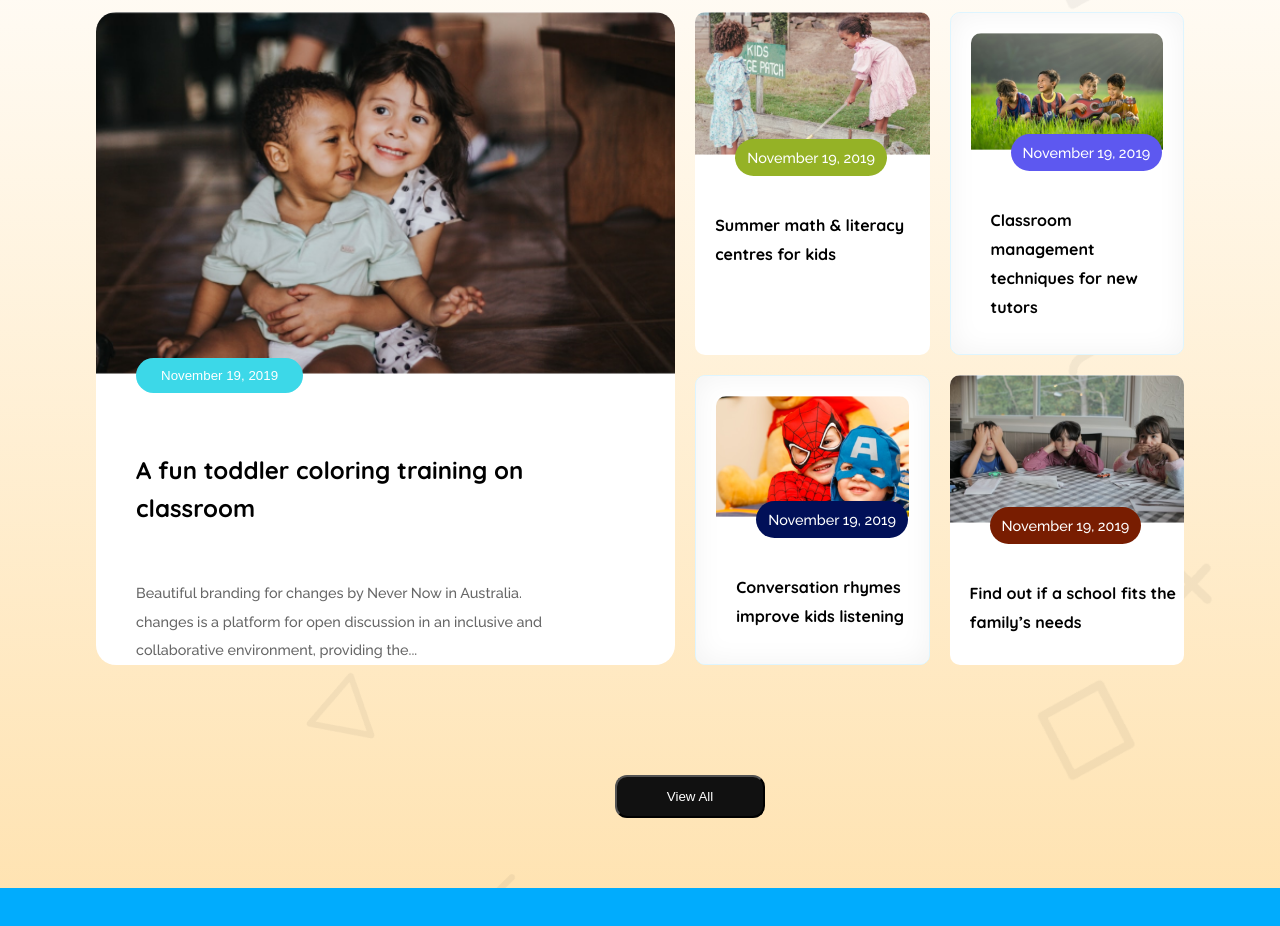
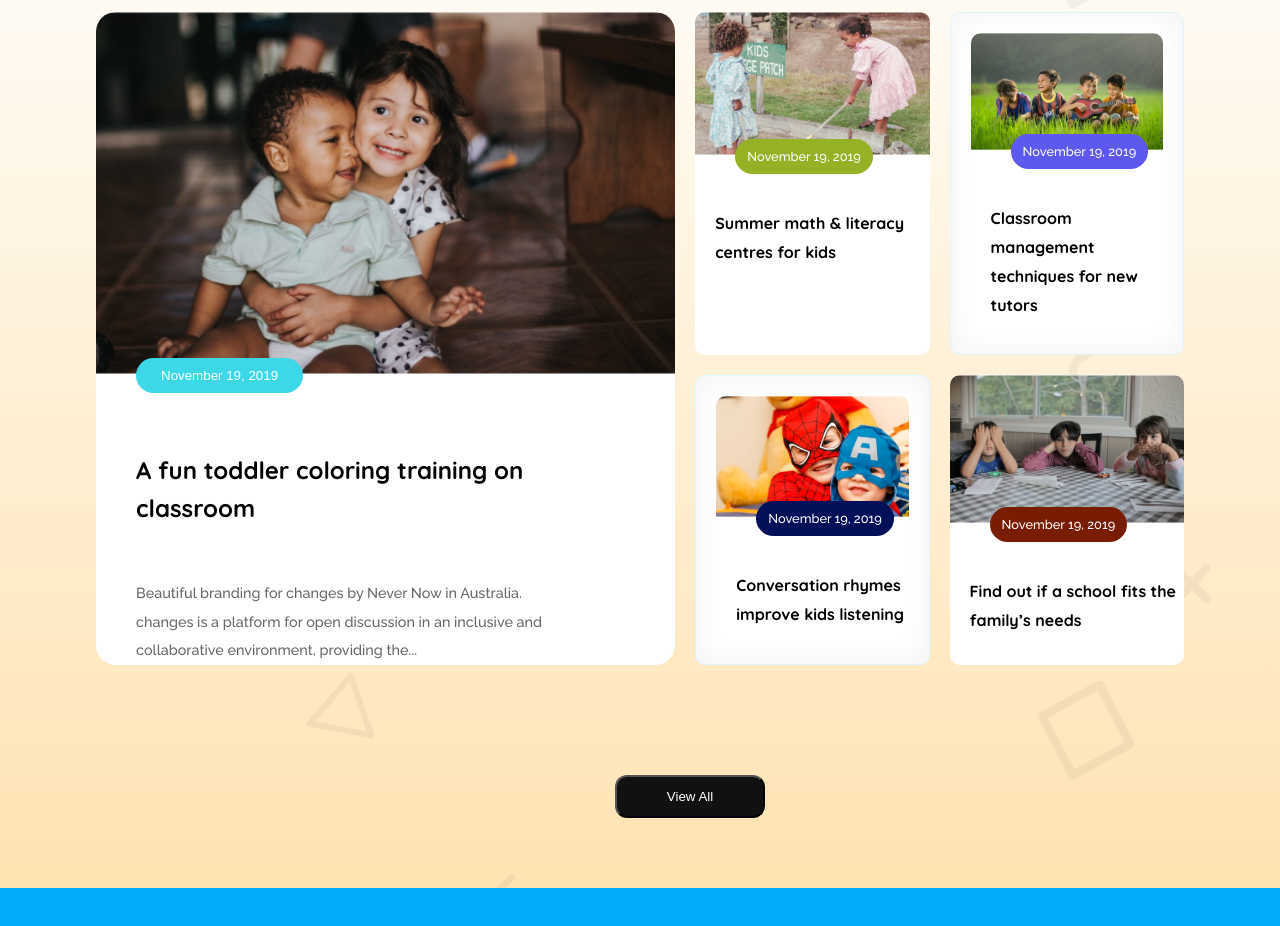
Before and after one commit to nokibjh/b11-a2-kids, a plain HTML site: page index.html in a window 1280 px wide. Shown: the part 1620-2546 px from the top of the page. Drawn offline with Linux system fonts and the light colour scheme.

Commit message:
add commit

```diff
--- a/style/style.css
+++ b/style/style.css
@@ -296,7 +296,7 @@ main{
 }
 .btn-stories{
     padding: 10px 25px;
-    border-radius: 47.93px;
+    border-radius: 40.93px;
     background: rgb(60, 216, 232);
     color: #fff;
     border: none;
@@ -341,7 +341,7 @@ main{
     position: relative;
 }
 .btn-card1{
-    border-radius: 47.93px;
+    border-radius: 40.93px;
     color: #ffffff;
     border: none;
     text-align: center;
@@ -352,7 +352,7 @@ main{
     top: -20px;
     right: -20px;
     font-family: Raleway;
-    font-size: .90rem;
+    font-size: .80rem;
     font-weight: 500;
     }
 .btn-card1:hover{
@@ -371,7 +371,7 @@ main{
     border-radius: 10px 10px 0px 0px;
 }
 .btn-card2{
-    border-radius: 47.93px;
+    border-radius: 40.93px;
     background: #5D58F0;
     color: #fff;
     border: none;
@@ -381,7 +381,7 @@ main{
     top: -20px;
     right: -20px;
     font-family: Raleway;
-    font-size: .90rem;
+    font-size: .80rem;
     font-weight: 500;
     }
 .card-3{
@@ -397,7 +397,7 @@ main{
         border-radius: 10px 10px 0px 0px;
  }
  .btn-card3{
-    border-radius: 47.93px;
+    border-radius: 40.93px;
     background: #011058;
     color: #fff;
     border: none;
@@ -407,7 +407,7 @@ main{
     top: -20px;
     right: -20px;
     font-family: Raleway;
-    font-size: .90rem;
+    font-size: .80rem;
     font-weight: 500;
     }
 .card-4{
@@ -423,7 +423,7 @@ main{
     border-radius: 10px 10px 0px 0px;
 }
 .btn-card4{
-    border-radius: 47.93px;
+    border-radius: 40.93px;
     background: #781d01;
     color: #ffffff;
     border: none;
@@ -433,7 +433,7 @@ main{
     top: -20px;
     right: -20px;
     font-family: Raleway;
-    font-size: .90rem;
+    font-size: .80rem;
     font-weight: 500;
 }
 .btn-card4:hover{
@@ -663,7 +663,7 @@ margin-top: 30px;
 
      }
      .btn-card2{
-        border-radius: 47.93px;
+        border-radius: 40.93px;
         background: #5D58F0;
         color: #fff;
         border: none;
@@ -677,7 +677,7 @@ margin-top: 30px;
         font-weight: 300;
      }
      .btn-card3{
-        border-radius: 47.93px;
+        border-radius: 40.93px;
         background: #011058;
         color: #fff;
         border: none;
@@ -691,7 +691,7 @@ margin-top: 30px;
         font-weight: 300;
      }
      .btn-card4{
-        border-radius: 47.93px;
+        border-radius: 40.93px;
         background: #781d01;
         color: #ffffff;
         border: none;
```
